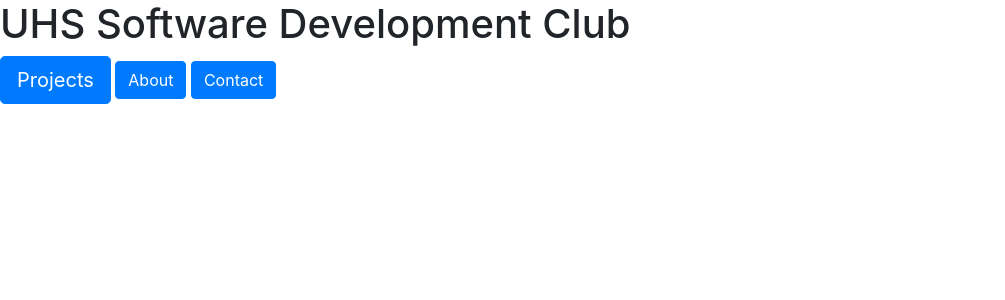
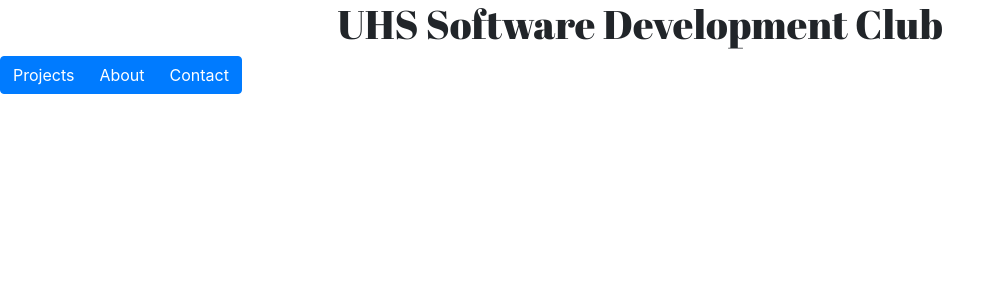
Before and after one commit to uhsprogrammingclub/clubwebsite, a PHP site: page / in a window 1280 px wide. Shown: the top 300 px of the page, without its empty margins (0-1005 px from the left). Run offline with PHP 8.4, Linux system fonts and the light colour scheme; some libraries are stand-ins or nearby versions.

Commit message:
Basic CSS

```diff
--- a/index.css
+++ b/index.css
@@ -1,3 +1,4 @@
-.centered {
-	text-align: center;
+#title {
+	font-family: 'Abril Fatface';
+	text-align: center
 }
--- a/index.html
+++ b/index.html
@@ -6,12 +6,16 @@
   <meta name="viewport" content="width=device-width, initial-scale=1">
   <link rel="stylesheet" type="text/css" href="css/bootstrap.min.css">
   <link rel="stylesheet" href="css/bootstrap-theme.min.css">
+  <link rel="stylesheet" type="text/css" href="index.css">
+  <link href='https://fonts.googleapis.com/css?family=Abril+Fatface' rel='stylesheet' type='text/css'>
 </head>
 <body>
-	<h1>UHS Software Development Club</h1>
-	<button type="button" class="btn btn-primary btn-lg">Projects</button>
-	<button type="button" class="btn btn-primary btn-md">About</button>
-	<button type="button" class="btn btn-primary btn-md">Contact</button>
+	<h1 id='title'>UHS Software Development Club</h1>
+	<div class="btn-group btn-group-justified">
+		<a href="#" class="btn btn-primary">Projects</a>
+		<a href="#" class="btn btn-primary">About</a>
+		<a href="#" class="btn btn-primary">Contact</a>
+	</div>
 	<script src="js/jquery-2.1.4.js"></script>
 	<script src="js/bootstrap.min.js"></script>
 </body>
```
